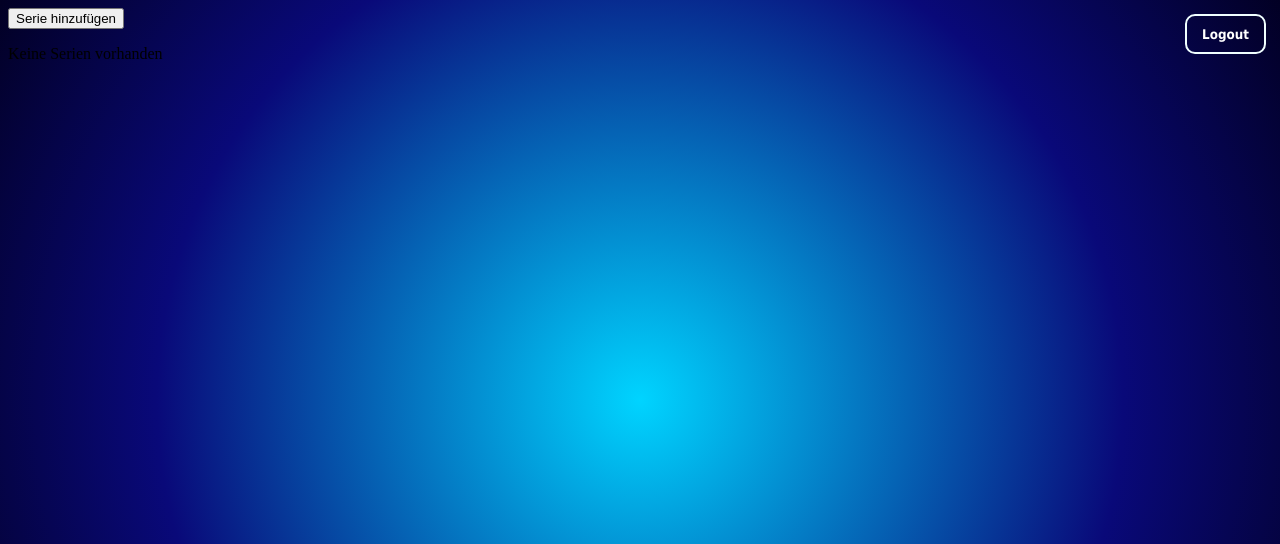
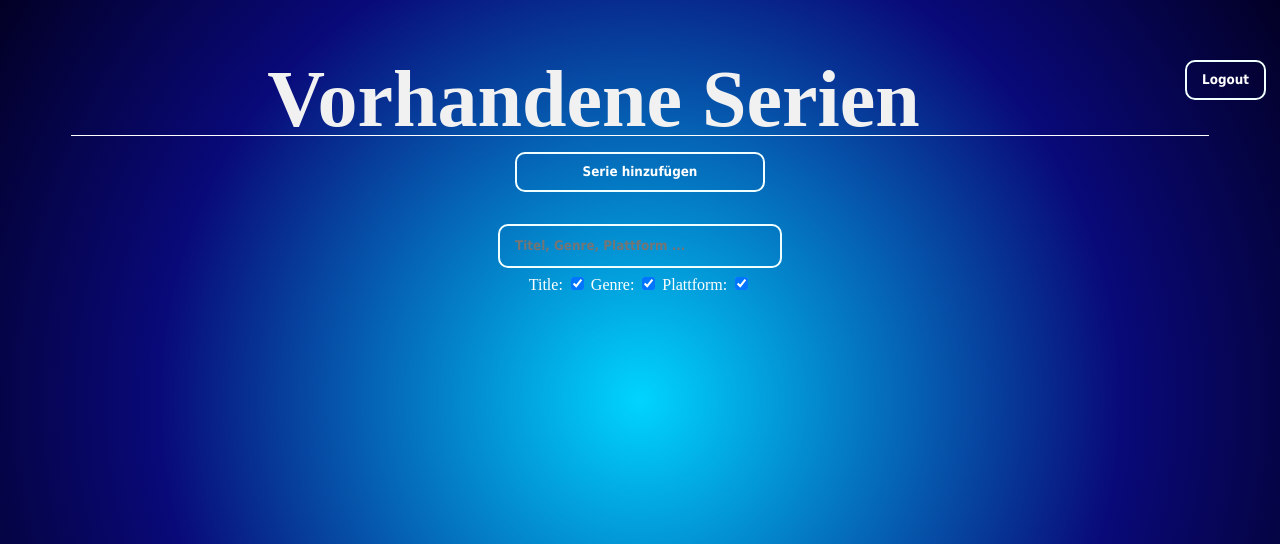
Before and after one commit to FelixL-git/SteamWebtech, a PHP site: page /dashboard.php in a window 1280 px wide. Shown: the top 544 px of the page. Run offline with PHP 8.4, Linux system fonts and the light colour scheme; the visitor is signed in with stand-in values (Sample User, id 1); data that the repository does not hold is empty.

Commit message:
more frontend stuff
i said i push often

```diff
--- a/dashboard.php
+++ b/dashboard.php
@@ -11,11 +11,19 @@
 <a href="index.html" class="align-right">
 	<input type="button" value="Logout">
 </a>
-<button class="open-add-series-form">Serie hinzufügen</button>
+
+
+
+<h1 class="h1 h1--noMargin" style="text-align: center">Vorhandene Serien</h1>
+<div class="divider"></div>
+
 <!-- SERIE HINZUFÜGEN START -->
-<div class="center add-series-form">
+<div class="center">
+<button class="center open-add-series-form">Serie hinzufügen</button>
+</div>
+<div class="gradient center add-series-form">
     <button class="add-series-form_close">CLOSE</button>
-    <form action="add_series.php" method="post">
+    <form class="outline" action="add_series.php" method="post">
         <h1>Serie hinzufügen</h1>
         <label for="title">Titel:</label>
         <input type="text" id="title" name="title" required><br>
@@ -31,6 +39,19 @@
 
 <!-- SERIE HINZUFÜGEN END -->
 
+<!-- SUCHE START -->
+<div class="center">
+    <input type="text" id="search" placeholder="Titel, Genre, Plattform ..." checked>
+    <div id="searchfor" >
+        <label for="vehicle1">Title:</label>
+        <input type="checkbox" id="title-checkbox" name="title" value="title" checked>
+        <label for="vehicle1">Genre:</label>
+        <input type="checkbox" id="genre-checkbox" name="genre" value="genre" checked>
+        <label for="vehicle1">Plattform:</label>
+        <input type="checkbox" id="platform-checkbox" name="platform" value="platform" checked>
+    </div>
+</div>
+<!-- SUCHE END -->
 
 <!-- SERIEN AUFLISTEN START -->
 <?php
@@ -50,21 +71,7 @@ $sql = "SELECT * from series WHERE username = " . "'" . $username . "' ";
 $result = $conn->query($sql);
 ?>
 <?php if ($result->num_rows > 0): ?>
-    <h1 class="h1 h1--noMargin" style="text-align: center">Vorhandene Serien</h1>
-    <div class="divider"></div>
-    <!-- SUCHE START -->
-<div class="center">
-    <input type="text" id="search" placeholder="Titel, Genre, Plattform ..." checked>
-    <div id="searchfor" >
-        <label for="vehicle1">Title:</label>
-        <input type="checkbox" id="title-checkbox" name="title" value="title" checked>
-        <label for="vehicle1">Genre:</label>
-        <input type="checkbox" id="genre-checkbox" name="genre" value="genre" checked>
-        <label for="vehicle1">Plattform:</label>
-        <input type="checkbox" id="platform-checkbox" name="platform" value="platform" checked>
-    </div>
-</div>
-<!-- SUCHE END -->
+
     <div class="series-container">
         <?php
         $index = 0;
@@ -82,11 +89,10 @@ $result = $conn->query($sql);
                 }'
             >
                 <div class="title">
-                    <span>Titel: </span>
+
                     <?php echo $row["Titel"]; ?>
                 </div>
                 <div class="genre">
-                    <span>Genre: </span>
                     <?php echo $row["Genre"]; ?>
                 </div>
                 <div class="platform">
@@ -94,8 +100,8 @@ $result = $conn->query($sql);
                     <?php echo $row["Plattform"]; ?>
                 </div>
                 <div class="seasons">
-                    <span>Staffeln: </span>
                     <?php echo $row["Staffeln"]; ?>
+                    <span>Staffeln</span>
                 </div>
                 <br><br>
                 <form action="delete_series.php" method="post">
@@ -109,7 +115,7 @@ $result = $conn->query($sql);
         ?>
     </div>
 <?php else: ?>
-    <p>Keine Serien vorhanden</p>
+
 <?php endif; ?>
 <?php
 $conn->close();
--- a/style.css
+++ b/style.css
@@ -181,6 +213,29 @@ input[type=submit]:hover, input[type=button]:hover {
 	transform: scale(1.1);
 }
 
+/*add series button*/
+.open-add-series-form{
+	width: 250px;
+	border-radius: 10px;
+	border: 2px solid #f0ffff;
+	margin: 6px;
+	outline: none;
+	font-family: Tahoma;
+	font-weight: bold;
+	color: #FFFFFF;
+	padding: 0 15px;
+	height: 40px;
+	background-color: transparent;
+	transition: 0.2s ease-in-out;
+}
+
+.open-add-series-form:hover{
+	background-color: #FFFFFF;
+	color: #424242;
+	cursor: pointer;
+	transform: scale(1.1);
+}
+
 /*------------------------------*/
 
 .add-series-form {
```
Also changed, not shown: other parts of style.css (+33 -1 lines).
